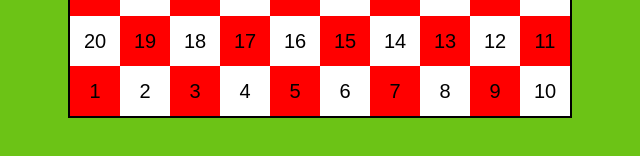
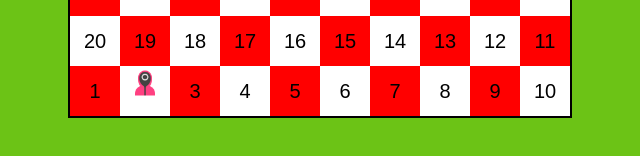
Before and after one commit to SivaprasathC/SnakesandLaddersKIC, a plain HTML site: page index.html in a window 1280 px wide. Shown: the part 606-762 px from the top of the page, 320-960 px from the left. Drawn offline with Linux system fonts and the light colour scheme; a web font is replaced by a local one.

Commit message:
tewaks++

```diff
--- a/script.js
+++ b/script.js
@@ -1,29 +1,28 @@
-function createBoxes() {
+function grids() {
     var boxes="";
     for (let i = 0; i < 10; i++)
     {
              for (let j = 0; j < 10; j++)
-             {    y=(9-i)*50;
-                  x=j*50;
-                  if((i+j)%2==0)
-                  {
-                     bg="red";
+             {    x=(9-i)*50;
+                  y=j*50;
+                  if(j%2==0){
+                    col="red"
                   }
-                 else{
-                      bg="white";
-                }
-                if(i%2==0){
-                    n=i*10+j+1;
-                }
-                    else{
-                    n=i*10+(10-j);
-                }
-                  boxes+=` <div class='box' style='margin:${y}px ${x}px ; background:${bg};'>${n}</div>`;
+                  else{
+                    col="white"
+                  }
+                  n=i*10+j+1
+                  if(i%2==1){
+                    y=(9-j)*50
+                  }
+                  boxes+=` <div class='box' style='margin-top:${x}px; margin-left: ${y}px ; background:${col};'>${n}</div>`;
              }
     }
     document.querySelector(".board").innerHTML=boxes;
 }
-createBoxes();
+grids();
+coin=document.querySelectorAll(".box")
+coin[1].innerHTML= '<img src="asset/squid circle.png" alt="smurf">'
 
 function myaudio(){
     const state=document.getElementById("audiobg").innerText;
--- a/style.css
+++ b/style.css
@@ -42,6 +42,11 @@ body{
     font-size: 20px;
 
 }
+.box img{
+
+    width: 30px;
+    height: 30px;
+}
 #audiobg{
     height: 40px;
     width: 140px;
```
Also changed, not shown: asset/smurf 3030.png (added), asset/squid circle.png (added).
